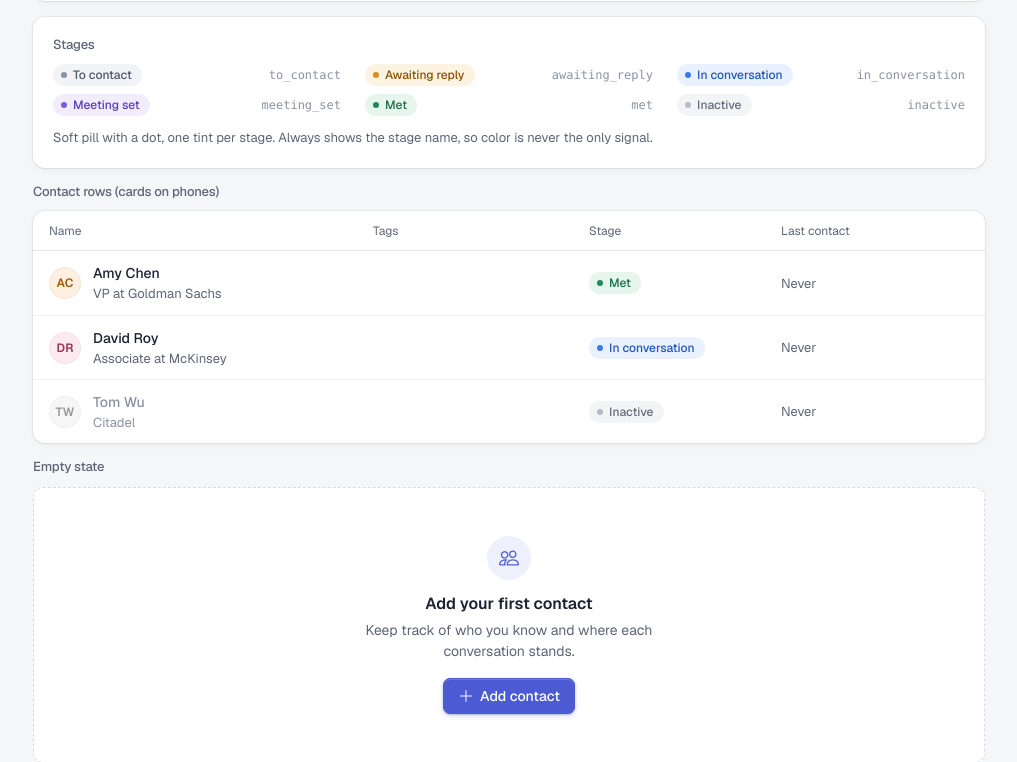
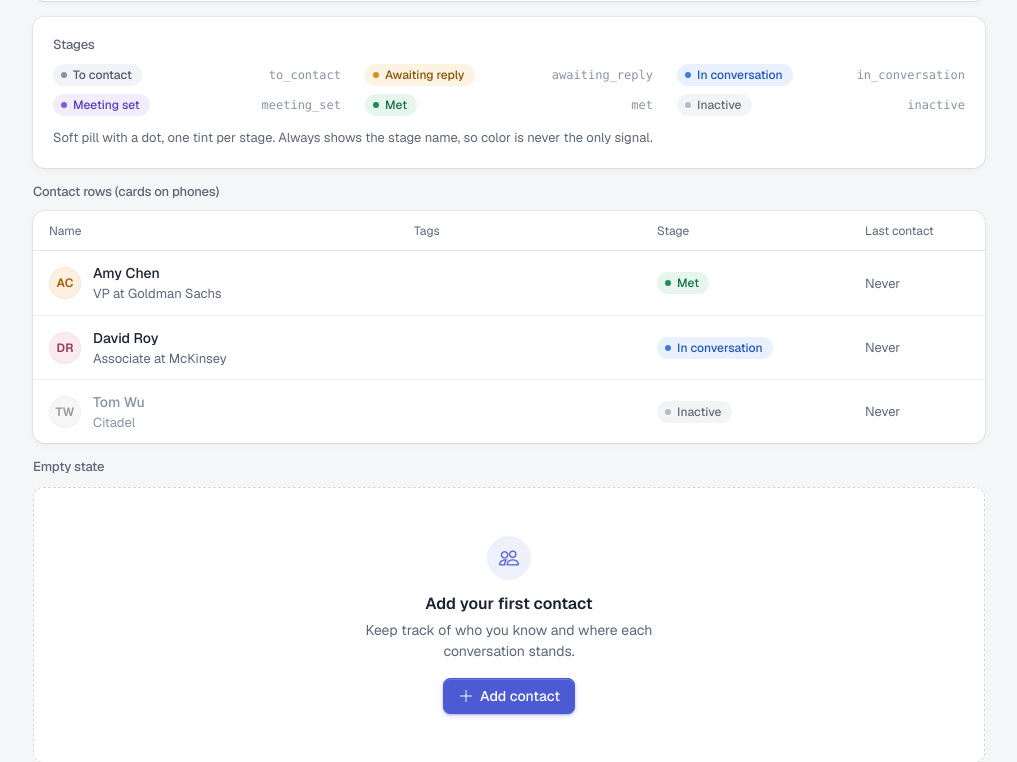
Before and after one commit to OfirF1110/MGT656-Final-Project, a Django app: page /styleguide/ in a window 1280 px wide. Shown: the part 879-1641 px from the top of the page, without its empty margins (247-1264 px from the left). Run offline with Django 5.2, Linux system fonts and the light colour scheme; the visitor is signed in with stand-in values (Sample User, id 1); data that the repository does not hold is empty; parts of the project's set-up code (start-up, migrations or seed data) failed here and were passed over.

Commit message:
Fit the contact table to mid-size widths (#10)
When the content area is under ~880px (768-899px without the sidebar,
1024-1199px with it) the Tags column is hidden so names and roles are not
truncated; tags stay on the detail page and in search. On touch-only
devices the empty quick-action column is dropped. Header cells now carry
classes so they follow the same columns.

Co-Authored-By: Claude Opus 5.5 <noreply@anthropic.com>

```diff
--- a/contacts/templates/contacts/_results.html
+++ b/contacts/templates/contacts/_results.html
@@ -8,7 +8,7 @@
 {% if contacts %}
   <div class="contact-table">
     <div class="contact-head" aria-hidden="true">
-      <span>Name</span><span>Tags</span><span>Stage</span><span>Last contact</span><span></span>
+      <span>Name</span><span class="col-tags">Tags</span><span>Stage</span><span>Last contact</span><span class="col-actions"></span>
     </div>
     <ul class="contact-list">
       {% for contact in contacts %}
--- a/static/css/theme.css
+++ b/static/css/theme.css
@@ -445,10 +445,26 @@ a, button, summary, .btn { touch-action: manipulation; }
 .results-clear { font-size: .8125rem; }
 
 .contact-table { background: var(--oc-surface); border: 0; box-shadow: var(--oc-elev-1); border-radius: 12px; }
+/* Columns: name, tags, stage, last contact, quick actions. Narrower layouts drop tags (still on the detail
+   page and searchable) and touch devices drop the quick-action column; see the media queries below. */
+.contact-table { --contact-cols: minmax(0, 2fr) minmax(0, 1.3fr) minmax(168px, 1.1fr) 104px 68px; }
 .contact-head, .contact-row {
   display: grid; align-items: center; gap: 16px;
-  grid-template-columns: minmax(0, 2fr) minmax(0, 1.3fr) minmax(176px, 1.1fr) 104px 68px;
+  grid-template-columns: var(--contact-cols);
   padding: 0 16px;
+}
+@media (any-hover: none) {
+  .contact-table { --contact-cols: minmax(0, 2fr) minmax(0, 1.3fr) minmax(168px, 1.1fr) 104px; }
+  .contact-head .col-actions { display: none; }
+}
+/* Content area under ~880px: tablets without the sidebar, or small laptops with it. */
+@media (min-width: 768px) and (max-width: 899.98px), (min-width: 1024px) and (max-width: 1199.98px) {
+  .contact-table { --contact-cols: minmax(0, 2fr) minmax(168px, 1fr) 104px 68px; }
+  .contact-head .col-tags, .contact-row .contact-tags { display: none; }
+}
+@media (any-hover: none) and (min-width: 768px) and (max-width: 899.98px),
+       (any-hover: none) and (min-width: 1024px) and (max-width: 1199.98px) {
+  .contact-table { --contact-cols: minmax(0, 2fr) minmax(168px, 1fr) 104px; }
 }
 .contact-head { min-height: 40px; color: var(--oc-muted); font-size: .75rem; border-bottom: 1px solid var(--oc-line); }
 .contact-list { list-style: none; margin: 0; padding: 0; }
--- a/templates/styleguide.html
+++ b/templates/styleguide.html
@@ -58,7 +58,7 @@
   <section class="sg-section" aria-labelledby="sg-rows">
     <h2 class="panel-title" id="sg-rows">Contact rows (cards on phones)</h2>
     <div class="contact-table">
-      <div class="contact-head" aria-hidden="true"><span>Name</span><span>Tags</span><span>Stage</span><span>Last contact</span><span></span></div>
+      <div class="contact-head" aria-hidden="true"><span>Name</span><span class="col-tags">Tags</span><span>Stage</span><span>Last contact</span><span class="col-actions"></span></div>
       <ul class="contact-list">
         {% for contact in samples %}{% include 'contacts/_row.html' %}{% endfor %}
       </ul>
```
